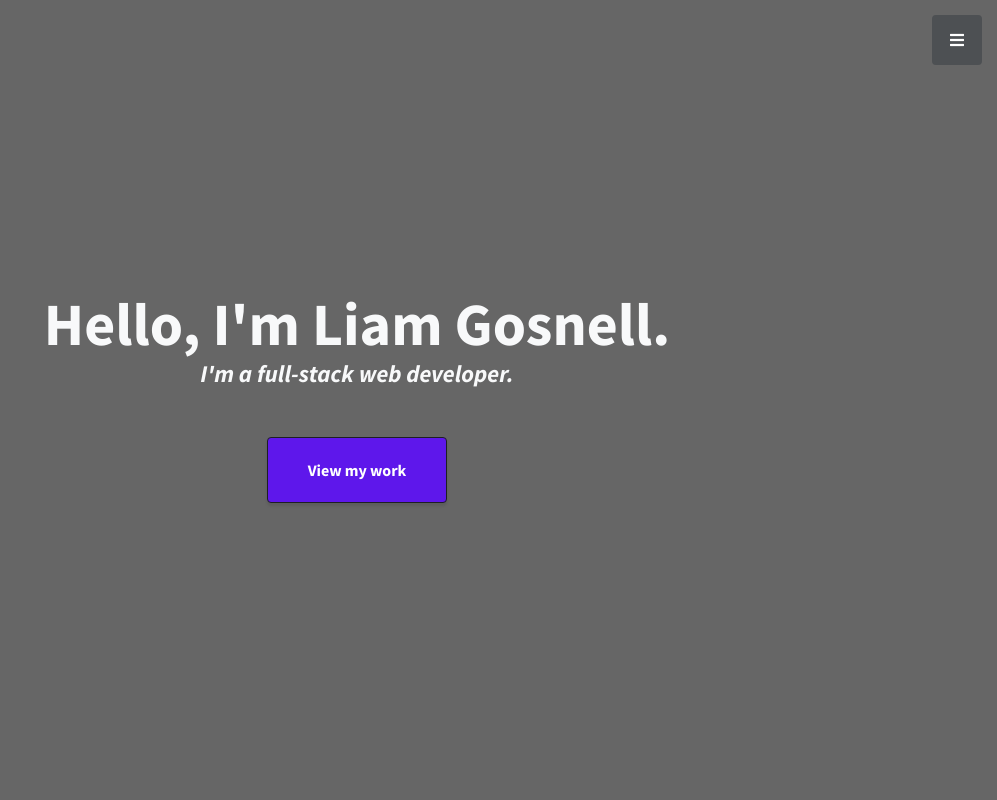
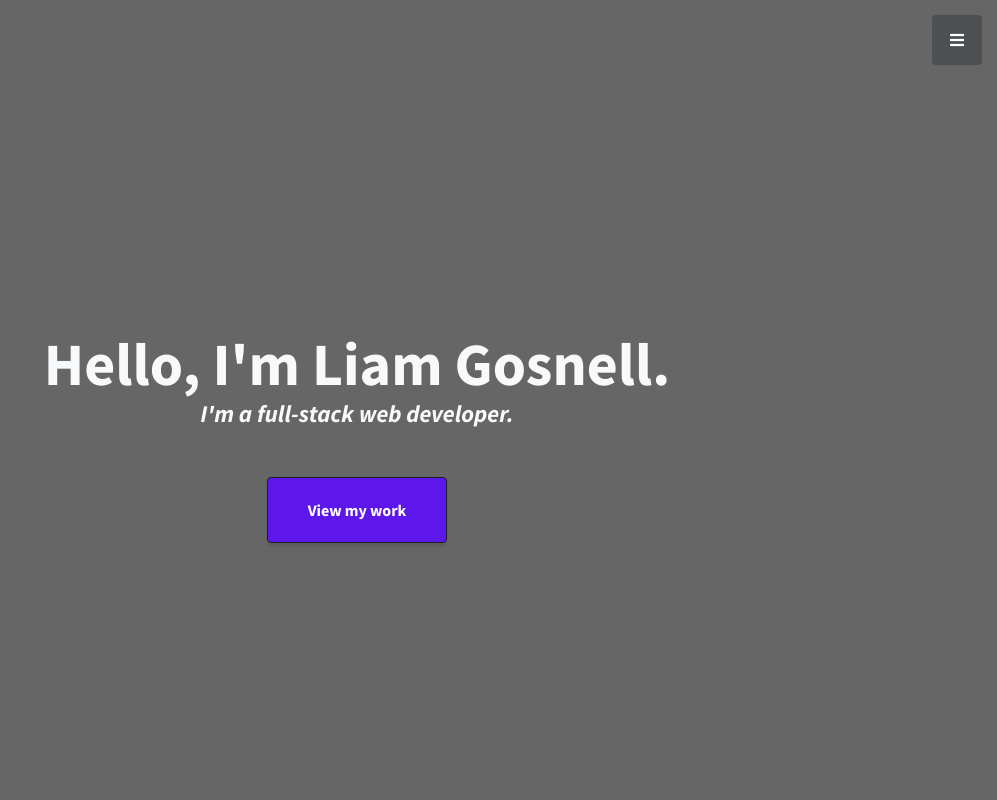
Before and after one commit to Liam-gosnell/Portfolio-Site, a plain HTML site: page index.html in a window 1280 px wide. Shown: the top 800 px of the page, without its empty margins (283-1280 px from the left). Drawn offline with Linux system fonts and the light colour scheme.

Commit message:
more padding to top container

```diff
--- a/static/css/stylish-portfolio.css
+++ b/static/css/stylish-portfolio.css
@@ -99,7 +99,7 @@ h1 {
 }
 
 .header-container{
-  padding-top: 160px;
+  padding-top: 200px;
 }
 
 .purple-text {
```
